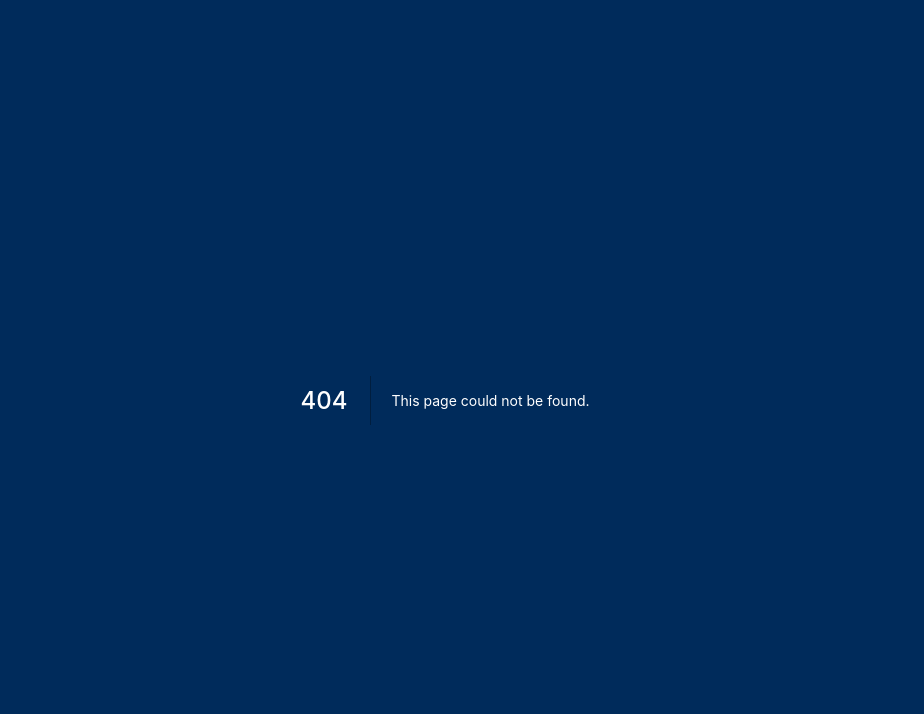
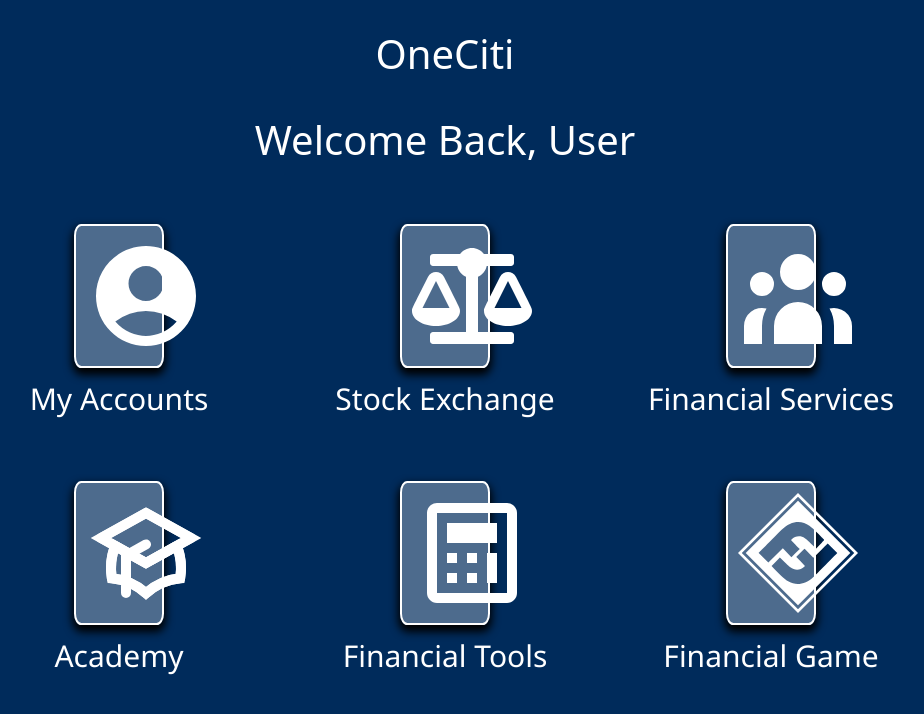
Before and after one commit to shaokiat/Innovage, a Next.js app: page /client/homeplus in a window 1280 px wide. Before the commit this address had no page. Shown: the top 714 px of the page, without its empty margins (195-1119 px from the left). Built offline with nearby package versions, Linux system fonts and the light colour scheme.

Commit message:
started on clienthomePLUS

```diff
--- /dev/null
+++ b/pages/client/homeplus.js
@@ -0,0 +1,98 @@
+import styles from '../../styles/clienthomepagePLUS.module.css'
+import Head from 'next/head'
+
+import { MdAccountCircle } from 'react-icons/md'
+import { FaBalanceScale, FaFantasyFlightGames } from 'react-icons/fa'
+import { HiUserGroup, HiOutlineAcademicCap } from 'react-icons/hi'
+import { BiCalculator } from 'react-icons/bi'
+import Link from 'next/link'
+
+export default function home() {
+  return (
+    <div>
+        <Head>
+          <title>Home</title>
+        </Head>
+      <span className={styles.header}>
+        <h1>OneCiti</h1>
+      </span>
+      <span>
+        <h1 className={styles.header}> Welcome Back, User</h1>
+      </span>
+
+      <div className="row justify-content-center">
+        <div className="col-3">
+          <Link href="../account_bal">
+            <a className={styles.categoryLogo}>
+              <MdAccountCircle size={120} />
+            </a>
+          </Link>
+          <Link href="../account_bal">
+            <a className={styles.categoriesHeaders}>My Accounts</a>
+          </Link>
+        </div>
+
+        <div className="col-3">
+          <Link href="https://www.citibank.com.sg/SGGCB/JSO/username/signon/flow.action?ts=1660136063283">
+            <a className={styles.categoryLogo} target="_blank" rel="noreferrer">
+              <FaBalanceScale size={120} />
+            </a>
+          </Link>
+          <Link href="https://www.citibank.com.sg/SGGCB/JSO/username/signon/flow.action?ts=1660136063283">
+            <a
+              className={styles.categoriesHeaders}
+              target="_blank"
+              rel="noreferrer"
+            >
+              Stock Exchange
+            </a>
+          </Link>
+        </div>
+
+        <div className="col-3">
+          <Link href="../financial_services">
+            <a className={styles.categoryLogo}>
+              <HiUserGroup size={120} />
+            </a>
+          </Link>
+          <Link href="../financial_services">
+            <a className={styles.categoriesHeaders}>Financial Services</a>
+          </Link>
+        </div>
+      </div>
+      <div className="row justify-content-center">
+        <div className="col-3">
+          <Link href="../academy">
+            <a className={styles.btmcategoryLogo}>
+              <HiOutlineAcademicCap size={120} />
+            </a>
+          </Link>
+          <Link href="../academy">
+            <a className={styles.btmcategoriesHeaders}>Academy</a>
+          </Link>
+        </div>
+
+        <div className="col-3">
+          <Link href="#">
+            <a className={styles.btmcategoryLogo}>
+              <BiCalculator size={120} />
+            </a>
+          </Link>
+          <Link href="#">
+            <a className={styles.btmcategoriesHeaders}>Financial Tools</a>
+          </Link>
+        </div>
+        <div className="col-3">
+          <Link href="#">
+            <a className={styles.btmcategoryLogo}>
+              <FaFantasyFlightGames size={120} />
+            </a>
+          </Link>
+          <Link href="#">
+            <a className={styles.btmcategoriesHeaders}>Financial Game</a>
+          </Link>
+        </div>
+      </div>
+    </div>
+  )
+}
--- /dev/null
+++ b/styles/clienthomepagePLUS.module.css
@@ -0,0 +1,64 @@
+.header {
+    display: flex;
+    justify-content: center;
+    margin:30px;
+}
+
+.categoriesHeaders {
+    font-family :  'Segoe UI', Tahoma, Geneva, Verdana, sans-serif;
+    font-size:30px;
+    position:relative;
+    display:block;
+    text-decoration: none;
+    color: white;
+    padding-top:8px;
+    text-shadow: rgba(255, 255,255,0.3);
+    text-align:center;
+}
+
+.categoryLogo {
+    color : white;
+    display:block;
+    margin-top:30px;
+    border: 2px solid white;
+    background-color:rgba(255, 255,255,0.3);
+    box-shadow: 0px 5px 8px 2px black;
+    border-radius:8%;
+    margin-left: auto;
+    margin-right: auto;
+    text-align: center;
+    width: 30%;
+    height: auto;
+    padding: 10px;
+}
+
+.btmcategoriesHeaders {
+    font-family :  'Segoe UI', Tahoma, Geneva, Verdana, sans-serif;
+    font-size:30px;
+    position:relative;
+    display:block;
+    text-decoration: none;
+    color: white;
+    padding-top:8px;
+    text-shadow: rgba(255, 255,255,0.3);
+    text-align:center;
+
+}
+
+.btmcategoryLogo{
+    color : white;
+    display:block;
+    margin-top:60px;
+    border: 2px solid white;
+    background-color:rgba(255, 255,255,0.3);
+    box-shadow: 0px 5px 8px 2px black;
+    border-radius:8%;
+    margin-left: auto;
+    margin-right: auto;
+    text-align: center;
+    width: 30%;
+    height: auto;
+    padding: 10px;
+
+
+}
```
